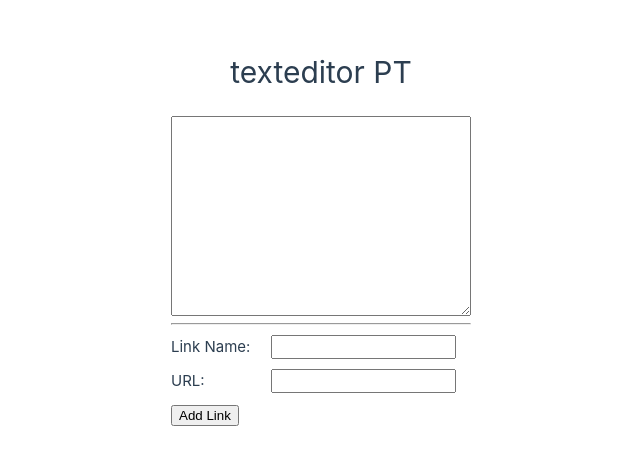
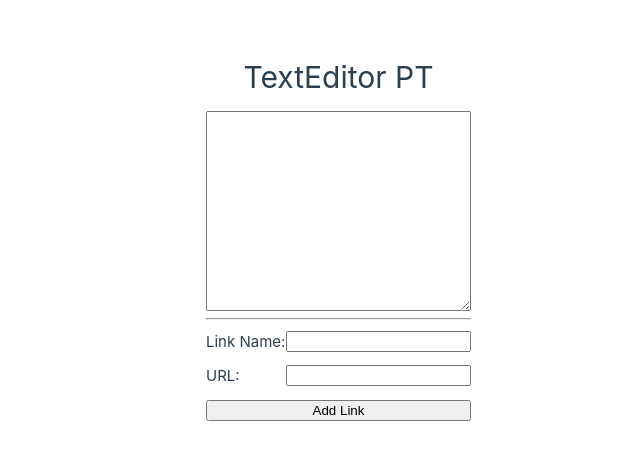
Before and after one commit to robinburrer/text-editor, a Vue app: page / in a window 1280 px wide. Shown: the part 163-628 px from the top of the page, without its empty margins (169-809 px from the left). Built offline with nearby package versions, Linux system fonts and the light colour scheme.

Commit message:
basic setup

```diff
--- a/src/components/LinkInput.vue
+++ b/src/components/LinkInput.vue
@@ -22,7 +22,13 @@ label {
 .link-area {
   display: flex;
   flex-direction: row;
-  gap: 20px;
+  align-items: center;
+  justify-content: space-between;
+  text-align: left;
+
+
   margin: 10px 0;
+  width: 100%;
+
 }
 </style>
--- a/src/components/Text-Editor.vue
+++ b/src/components/Text-Editor.vue
@@ -10,7 +10,7 @@ const addLink = () => {
   <div class="editor">
 
 
-  <h1>texteditor PT</h1>
+  <h1>TextEditor PT</h1>
 
   <textarea> </textarea>
   <hr>
@@ -26,18 +26,19 @@ const addLink = () => {
 <style scoped>
 
   h1 {
-    margin-bottom: 20px;
+    margin-bottom: 10px;
     width: 100%;
     text-align: center;
   }
-  .editor {
-    width: 300px;
-    /* background-color: red; */
+
+
+  button {
+    width: 100%;
   }
 
 
   textarea {
-    width: 300px;
+    width: 100%;
     height: 200pX;
   }
 
```
